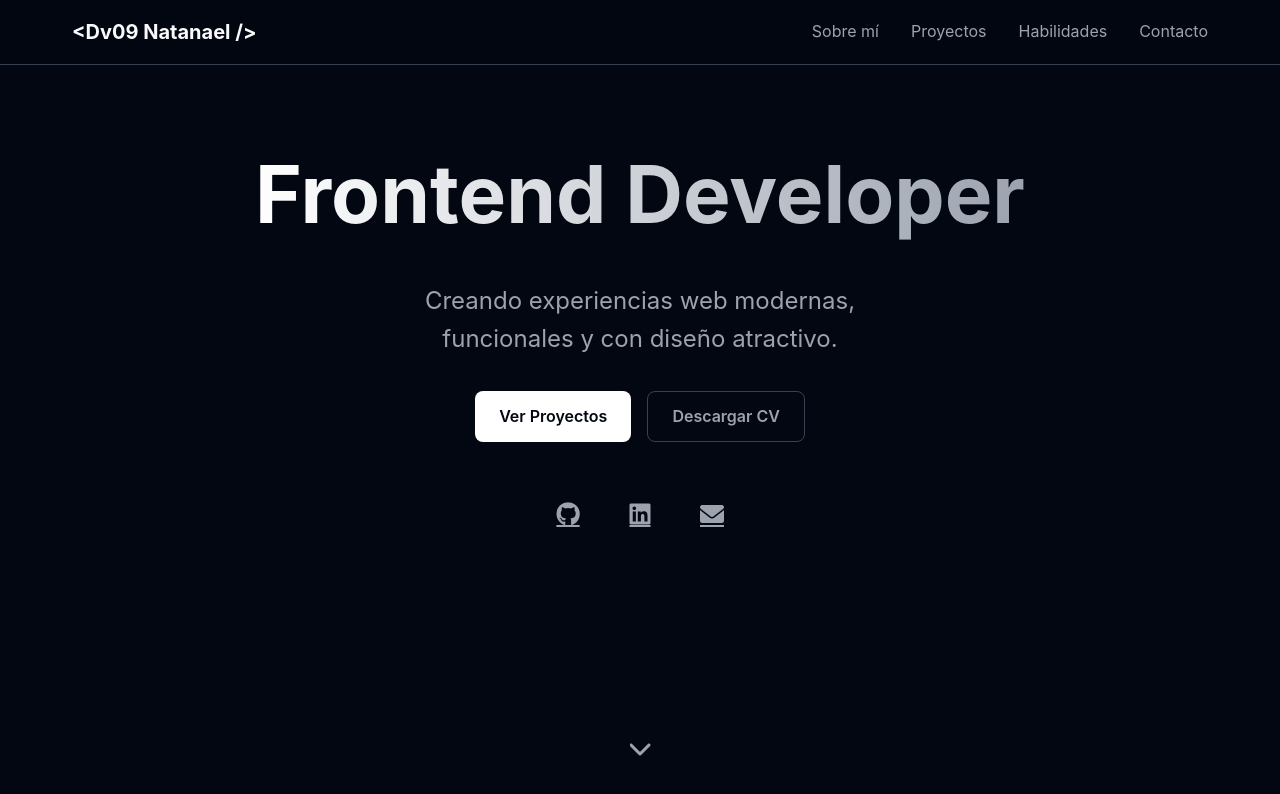
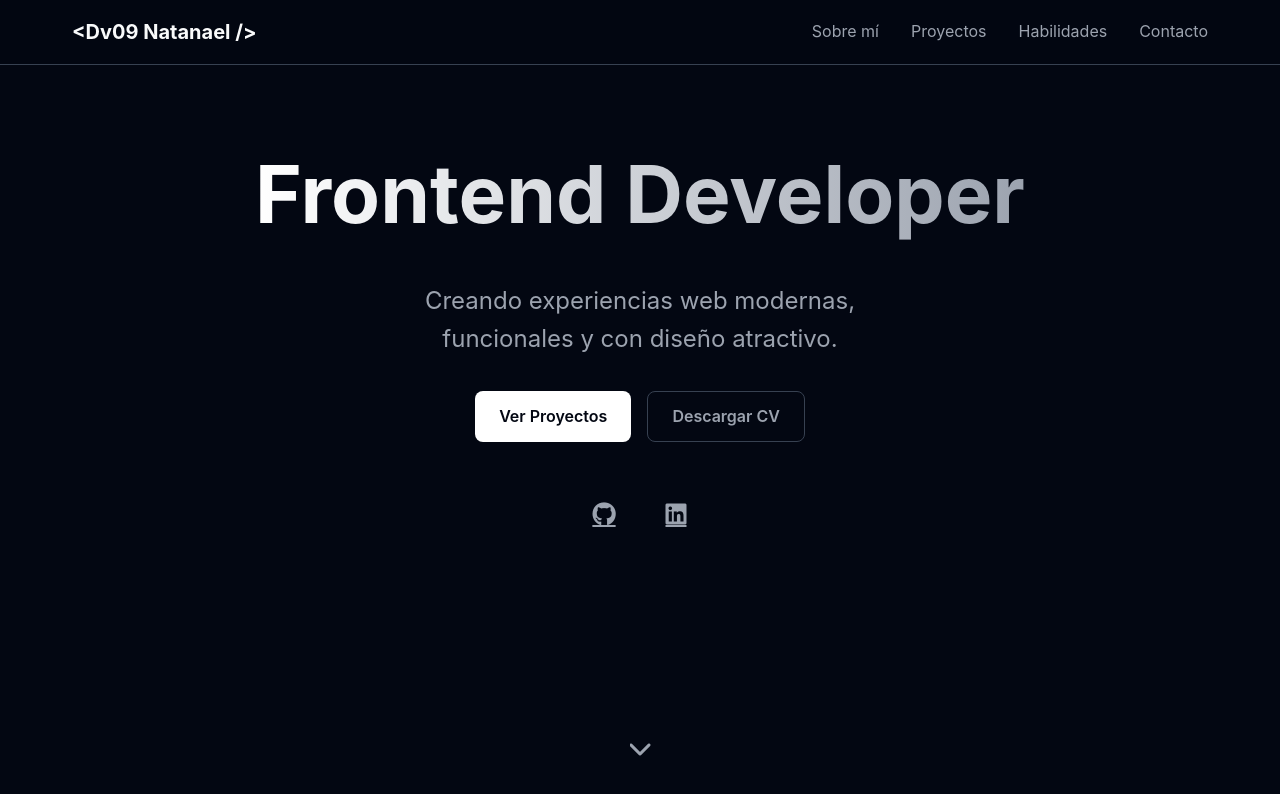
Before and after one commit to NatanaelLeites/nata, a website: page index.html in a window 1280 px wide. Shown: the top 794 px of the page. Drawn offline with Linux system fonts and the light colour scheme.

Commit message:
actualizacion de link a github

```diff
--- a/index.html
+++ b/index.html
@@ -53,9 +53,8 @@
                         <a href="#" class="btn btn--outline">Descargar CV</a>
                     </div>
                     <div class="hero__social">
-                        <a href="#" class="hero__social-link"><i class="fab fa-github"></i></a>
-                        <a href="#" class="hero__social-link"><i class="fab fa-linkedin"></i></a>
-                        <a href="#" class="hero__social-link"><i class="fas fa-envelope"></i></a>
+                        <a target="_blank" href="https://github.com/NatanaelLeites" class="hero__social-link"><i class="fab fa-github"></i></a>
+                        <a target="_blank" href="https://www.linkedin.com/in/natanael-leites-uruguay/" class="hero__social-link"><i class="fab fa-linkedin"></i></a>
                     </div>
                 </div>
                 <div class="hero__scroll">
```
